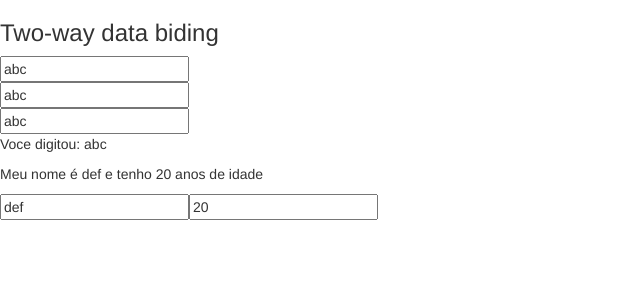
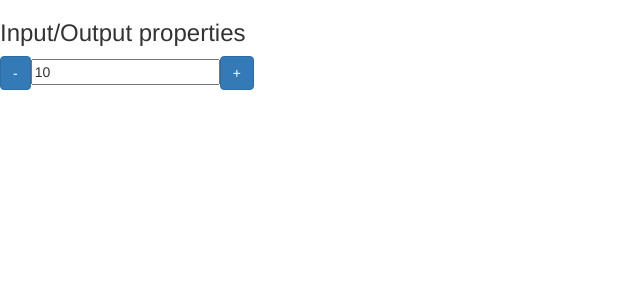
Before and after one commit to valbercarreiro/angular4, an Angular app: page / in a window 1280 px wide. Shown: the top 300 px of the page, without its empty margins (0-640 px from the left). Built offline with nearby package versions, Linux system fonts and the light colour scheme.

Commit message:
angular2 - loiane

```diff
--- a/src/app/app.module.ts
+++ b/src/app/app.module.ts
@@ -7,13 +7,17 @@ import { MeuPrimeiroComponent } from './meu-primeiro/meu-primeiro.component';
 import { MeuPrimeiro2Component } from './meu-primeiro2/meu-primeiro2.component';
 import { CursosModule } from './cursos/cursos.module';
 import { DataBindingComponent } from './data-binding/data-binding.component';
+import { InputPropertyComponent } from './input-property/input-property.component';
+import { OutputPropertyComponent } from './output-property/output-property.component';
 
 @NgModule({
   declarations: [
     AppComponent,
     MeuPrimeiroComponent,
     MeuPrimeiro2Component,
-    DataBindingComponent
+    DataBindingComponent,
+    InputPropertyComponent,
+    OutputPropertyComponent
   ],
   imports: [
     BrowserModule,
--- a/src/app/data-binding/data-binding.component.html
+++ b/src/app/data-binding/data-binding.component.html
@@ -87,7 +87,6 @@
     </div>
   </article>
 </section>
--->
 
 <section>
   <h3>Two-way data biding</h3>
@@ -125,3 +124,22 @@
     </div>
   </article>
 </section>
+
+<section class="input-output-properties">
+
+  <article>
+    <h3>Input/Output properties</h3>
+
+    <app-curso [nome] = "nomeDoCurso"></app-curso>
+  </article>
+</section>
+-->
+
+<section class="input-output-properties">
+
+  <article>
+    <h3>Input/Output properties</h3>
+
+    <contador valor="10" (mudouValor)="onMudouValor($event)"></contador>
+  </article>
+</section>
--- a/src/app/data-binding/data-binding.component.ts
+++ b/src/app/data-binding/data-binding.component.ts
@@ -17,7 +17,9 @@ export class DataBindingComponent implements OnInit {
 
   isMouseOver: boolean = false;
 
-  nome: string = "abc";
+  nome: string = 'abc';
+
+  nomeDoCurso: string = 'Angular';
 
   pessoa: any = {
     nome: 'def',
@@ -44,6 +46,10 @@ export class DataBindingComponent implements OnInit {
       this.isMouseOver = !this.isMouseOver;
   }
 
+  onMudouValor(evento){
+    console.log(evento.novoValor);
+  }
+
   constructor() { }
 
   ngOnInit() {
--- /dev/null
+++ b/src/app/input-property/input-property.component.html
@@ -0,0 +1,3 @@
+<p>
+  {{ nomeCurso }}
+</p>
--- /dev/null
+++ b/src/app/input-property/input-property.component.ts
@@ -0,0 +1,17 @@
+import { Component, OnInit, Input } from '@angular/core';
+
+@Component({
+  selector: 'app-curso',
+  templateUrl: './input-property.component.html',
+  styleUrls: ['./input-property.component.css']
+})
+export class InputPropertyComponent implements OnInit {
+
+  @Input('nome') nomeCurso: string = '';
+
+  constructor() { }
+
+  ngOnInit() {
+  }
+
+}
--- /dev/null
+++ b/src/app/output-property/output-property.component.html
@@ -0,0 +1,5 @@
+<div>
+  <button class="btn btn-primary" (click)="decrementa()">-</button>
+  <input type="text" readonly [value]="valor" />
+  <button class="btn btn-primary" (click)="incrementa()">+</button>
+</div>
--- /dev/null
+++ b/src/app/output-property/output-property.component.ts
@@ -0,0 +1,29 @@
+import { Component, OnInit, Input, EventEmitter, Output } from '@angular/core';
+
+@Component({
+  selector: 'contador',
+  templateUrl: './output-property.component.html',
+  styleUrls: ['./output-property.component.css']
+})
+export class OutputPropertyComponent implements OnInit {
+
+  @Input() valor: number = 0;
+
+  @Output() mudouValor = new EventEmitter();
+
+  incrementa(){
+    this.valor++;
+    this.mudouValor.emit({novoValor: this.valor});
+  }
+
+  decrementa(){
+    this.valor--;
+    this.mudouValor.emit({novoValor: this.valor});
+  }
+
+  constructor() { }
+
+  ngOnInit() {
+  }
+
+}
```
Also changed, not shown: src/app/input-property/input-property.component.css (added), src/app/output-property/output-property.component.css (added), 2 other files (tests, documents, lock files or other folders).
